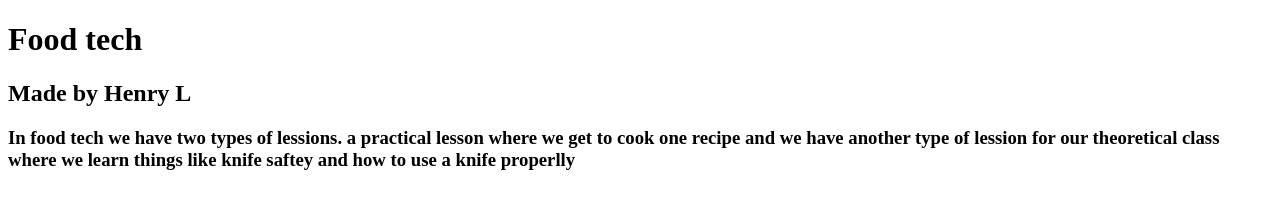
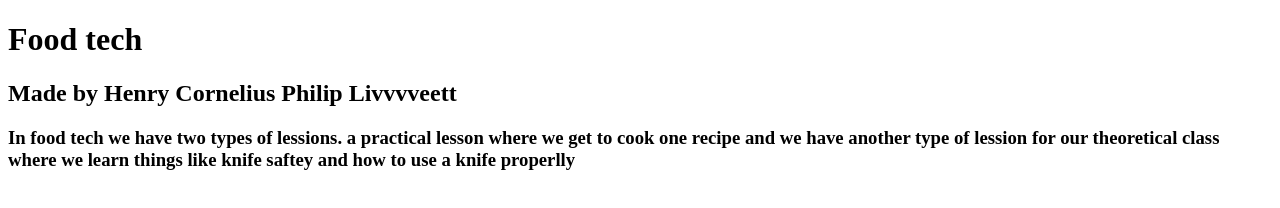
Before and after one commit to HenryWSC/practise-website, a plain HTML site: page index.html in a window 1280 px wide. Drawn offline with Linux system fonts and the light colour scheme.

Commit message:
Update index.html

```diff
--- a/index.html
+++ b/index.html
@@ -7,7 +7,7 @@
 </head>
 <body>
     <h1>Food tech</h1>
-    <h2>Made by Henry L</h2>
+    <h2>Made by Henry Cornelius Philip Livvvveett</h2>
 <h3>In food tech we have two types of lessions. a practical lesson where we get to cook one recipe
  and we have another type of lession for our theoretical class where we learn things like knife saftey and how to use a knife properlly<h3>
 </body>
```
